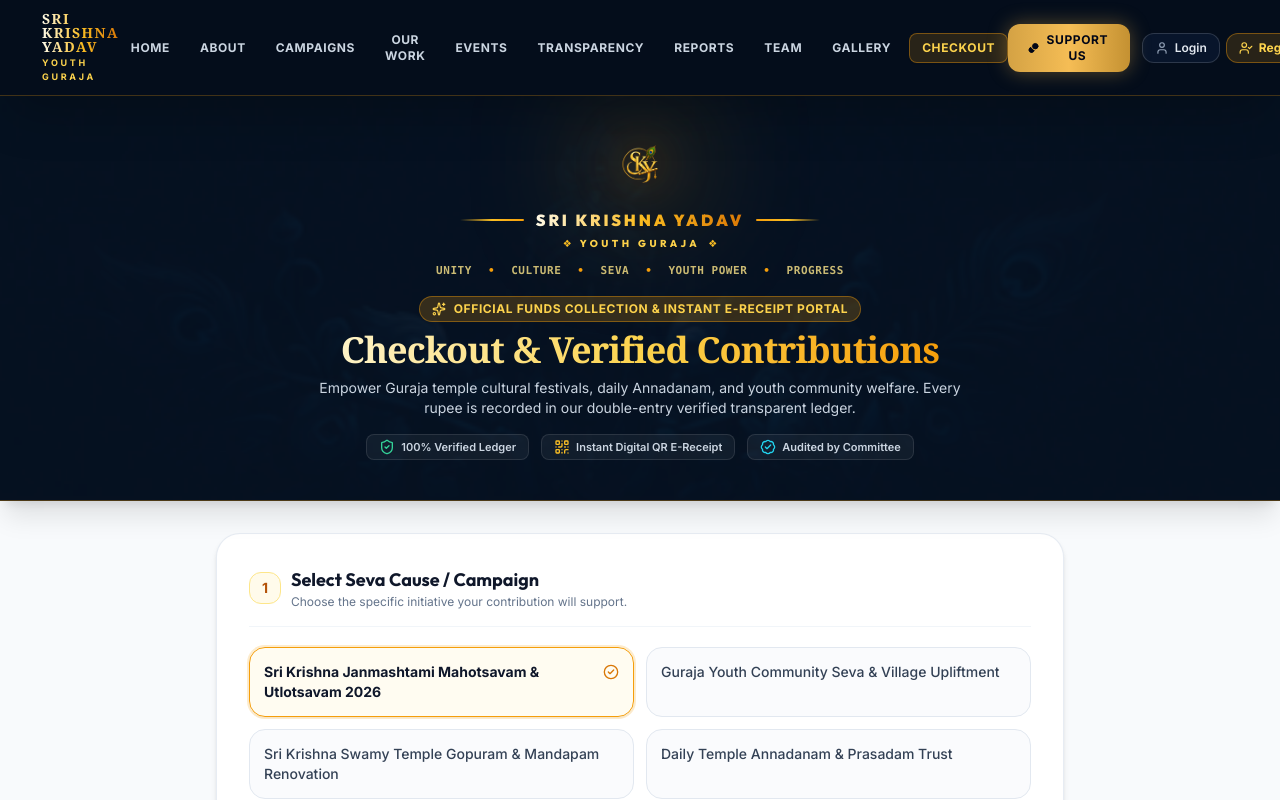
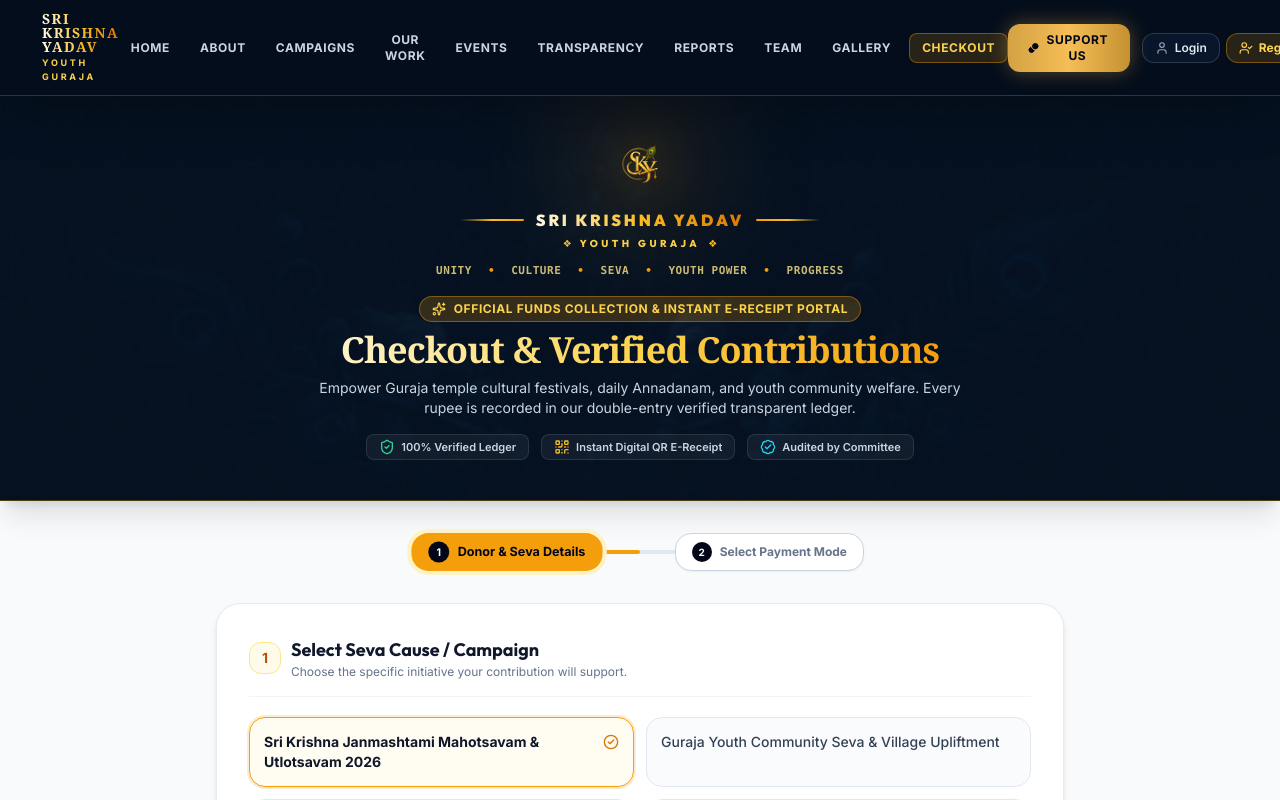
Before and after one commit to vicky-89027/sky-guraja-platform, a React (Vite) app in the folder public-website/: page / in a window 1280 px wide. Both pictures are taken after a click on the button "SUPPORT US". Shown: the top 800 px of the page. Built offline with nearby package versions, Linux system fonts and the light colour scheme.

Commit message:
feat: separate checkout into 2-step flow with payment mode selection on next page

```diff
--- a/public-website/src/pages/CheckoutPage.tsx
+++ b/public-website/src/pages/CheckoutPage.tsx
@@ -23,7 +23,8 @@
   HeartHandshake,
   FileText,
   BadgeCheck,
-  Info
+  Info,
+  Edit3
 } from 'lucide-react';
 import { QRCodeSVG } from 'qrcode.react';
 import confetti from 'canvas-confetti';
@@ -79,6 +80,9 @@
   const [cashReference, setCashReference] = useState('');
   const [cashNotes, setCashNotes] = useState('');
 
+  // 2-Step Flow: Step 1 = Donor & Campaign Details, Step 2 = Select Payment Mode
+  const [step, setStep] = useState<1 | 2>(1);
+
   // Processing & Receipt
   const [isSubmitting, setIsSubmitting] = useState(false);
   const [errorMessage, setErrorMessage] = useState('');
@@ -118,6 +122,30 @@
     navigator.clipboard.writeText(upiId);
     setCopiedUpi(true);
     setTimeout(() => setCopiedUpi(false), 2500);
+  };
+
+  const handleProceedToPayment = (e?: React.FormEvent) => {
+    if (e) e.preventDefault();
+    setErrorMessage('');
+
+    if (!donorName.trim()) {
+      setErrorMessage('Please enter Donor Full Name.');
+      return;
+    }
+
+    const cleanPhone = donorPhone.replace(/[^0-9]/g, '');
+    if (cleanPhone.length < 10) {
+      setErrorMessage('Please enter a valid 10-digit mobile number for official E-Receipt.');
+      return;
+    }
+
+    if (amount <= 0) {
+      setErrorMessage('Contribution amount must be greater than ₹0.');
+      return;
+    }
+
+    setStep(2);
+    window.scrollTo({ top: 200, behavior: 'smooth' });
   };
 
   const handleSubmitContribution = async (e: React.FormEvent) => {
@@ -278,6 +306,7 @@
 
   const handleResetForNew = () => {
     setCompletedReceipt(null);
+    setStep(1);
     setCustomAmountStr('1116');
     setAmount(1116);
     setPaymentMethod('UPI');
@@ -334,9 +363,60 @@
       <div className="max-w-4xl mx-auto px-4 sm:px-6 pt-8">
         {!completedReceipt ? (
           /* =========================================================================
-             CHECKOUT FORM VIEW
+             CHECKOUT 2-STEP FLOW
              ========================================================================= */
-          <form onSubmit={handleSubmitContribution} className="space-y-8">
+          <div className="space-y-8">
+            {/* Step Progress Stepper */}
+            <div className="max-w-md mx-auto mb-6">
+              <div className="flex items-center justify-between relative">
+                <div className="absolute left-0 top-1/2 -translate-y-1/2 h-1 bg-slate-200 w-full -z-0 rounded-full" />
+                <div
+                  className="absolute left-0 top-1/2 -translate-y-1/2 h-1 bg-amber-500 transition-all duration-300 -z-0 rounded-full"
+                  style={{ width: step === 1 ? '50%' : '100%' }}
+                />
+
+                {/* Step 1 Pill */}
+                <button
+                  type="button"
+                  onClick={() => {
+                    setStep(1);
+                    window.scrollTo({ top: 200, behavior: 'smooth' });
+                  }}
+                  className={`relative z-10 flex items-center gap-2 px-4 py-2 rounded-2xl text-xs font-bold transition-all shadow-sm ${
+                    step === 1
+                      ? 'bg-amber-500 text-slate-950 shadow-md ring-4 ring-amber-100 scale-105'
+                      : 'bg-white text-slate-700 border border-slate-300 hover:border-amber-400'
+                  }`}
+                >
+                  <span className="w-5 h-5 rounded-full bg-slate-950 text-white flex items-center justify-center text-[10px] font-black">
+                    1
+                  </span>
+                  <span>Donor & Seva Details</span>
+                </button>
+
+                {/* Step 2 Pill */}
+                <button
+                  type="button"
+                  onClick={() => {
+                    if (donorName.trim() && donorPhone.replace(/[^0-9]/g, '').length >= 10 && amount > 0) {
+                      setStep(2);
+                      window.scrollTo({ top: 200, behavior: 'smooth' });
+                    }
+                  }}
+                  className={`relative z-10 flex items-center gap-2 px-4 py-2 rounded-2xl text-xs font-bold transition-all shadow-sm ${
+                    step === 2
+                      ? 'bg-amber-500 text-slate-950 shadow-md ring-4 ring-amber-100 scale-105'
+                      : 'bg-white text-slate-500 border border-slate-300'
+                  }`}
+                >
+                  <span className="w-5 h-5 rounded-full bg-slate-950 text-white flex items-center justify-center text-[10px] font-black">
+                    2
+                  </span>
+                  <span>Select Payment Mode</span>
+                </button>
+              </div>
+            </div>
+
             {errorMessage && (
               <div className="p-4 bg-rose-50 border border-rose-200 rounded-2xl flex items-start gap-3 text-rose-800 text-sm animate-shake shadow-sm">
                 <AlertTriangle className="w-5 h-5 text-rose-600 flex-shrink-0 mt-0.5" />
@@ -347,6 +427,11 @@
               </div>
             )}
 
+            {step === 1 ? (
+              /* =========================================================================
+                 STEP 1: DONOR & CAMPAIGN DETAILS
+                 ========================================================================= */
+              <form onSubmit={handleProceedToPayment} className="space-y-8 animate-fadeIn">
                 {/* 1. SEVA CAMPAIGN SELECTOR */}
                 <div className="bg-white rounded-3xl p-6 sm:p-8 border border-slate-200/80 shadow-md">
                   <div className="flex items-center gap-2.5 pb-4 border-b border-slate-100">
@@ -525,6 +610,63 @@
                       </span>
                       {amountToWords(amount)}
                     </div>
+                  </div>
+                </div>
+
+                {/* PROCEED BUTTON */}
+                <div className="pt-2">
+                  <button
+                    type="submit"
+                    className="w-full py-4 bg-gradient-to-r from-[#D4A244] via-[#F5BD55] to-[#C49132] hover:from-[#E5B869] hover:to-[#D4A244] text-slate-950 font-serif font-black text-base sm:text-lg tracking-wider uppercase rounded-2xl shadow-[0_0_30px_rgba(212,162,68,0.4)] transition-all transform active:scale-[0.99] flex items-center justify-center gap-2"
+                  >
+                    <span>Proceed to Select Payment Mode</span>
+                    <ArrowRight className="w-5 h-5" />
+                  </button>
+
+                  <div className="mt-4 text-center text-xs text-slate-500 flex items-center justify-center gap-2">
+                    <ShieldCheck className="w-4 h-4 text-emerald-600" />
+                    <span>Sri Krishna Yadav Youth Guraja • Double-entry immutable financial ledger</span>
+                  </div>
+                </div>
+              </form>
+            ) : (
+              /* =========================================================================
+                 STEP 2: SELECT PAYMENT MODE & COMPLETE CONTRIBUTION (NEXT PAGE)
+                 ========================================================================= */
+              <form onSubmit={handleSubmitContribution} className="space-y-8 animate-fadeIn">
+                {/* Contribution Summary Header Card */}
+                <div className="bg-gradient-to-r from-[#08152B] to-[#0D2246] p-6 rounded-3xl text-white border border-amber-500/40 shadow-xl flex flex-wrap items-center justify-between gap-4">
+                  <div className="space-y-1">
+                    <div className="text-[11px] font-bold text-amber-300 uppercase tracking-wider flex items-center gap-1.5">
+                      <Sparkles className="w-3.5 h-3.5" />
+                      Contribution Summary
+                    </div>
+                    <div className="text-base sm:text-lg font-bold text-white leading-tight">
+                      {selectedCampaign}
+                    </div>
+                    <div className="text-xs text-slate-300">
+                      Donor: <span className="font-semibold text-white">{donorName}</span> • Phone: <span className="font-mono text-white">+91 {donorPhone}</span>
+                    </div>
+                  </div>
+
+                  <div className="flex items-center gap-4">
+                    <div className="text-right">
+                      <div className="text-[10px] text-slate-400 uppercase font-mono tracking-wider">Total Payable</div>
+                      <div className="text-2xl sm:text-3xl font-black font-mono text-amber-300">
+                        ₹{amount.toLocaleString('en-IN')}
+                      </div>
+                    </div>
+                    <button
+                      type="button"
+                      onClick={() => {
+                        setStep(1);
+                        window.scrollTo({ top: 200, behavior: 'smooth' });
+                      }}
+                      className="px-3.5 py-2 bg-white/10 hover:bg-white/20 border border-white/20 rounded-xl text-xs font-bold text-amber-300 transition-all flex items-center gap-1 shadow-sm"
+                    >
+                      <Edit3 className="w-3.5 h-3.5" />
+                      <span>Edit</span>
+                    </button>
                   </div>
                 </div>
 
@@ -768,12 +910,23 @@
                   )}
                 </div>
 
-            {/* 5. SUBMIT BUTTON & DISCLAIMER */}
-            <div className="pt-2">
+                {/* 5. SUBMIT BUTTON & NAVIGATION */}
+                <div className="pt-2 flex flex-col sm:flex-row items-center gap-3">
+                  <button
+                    type="button"
+                    onClick={() => {
+                      setStep(1);
+                      window.scrollTo({ top: 200, behavior: 'smooth' });
+                    }}
+                    className="w-full sm:w-auto px-6 py-4 bg-slate-200 hover:bg-slate-300 text-slate-800 font-bold text-sm uppercase tracking-wider rounded-2xl transition-all"
+                  >
+                    ← Back to Details
+                  </button>
+
                   <button
                     type="submit"
                     disabled={isSubmitting}
-                className="w-full py-4 bg-gradient-to-r from-[#D4A244] via-[#F5BD55] to-[#C49132] hover:from-[#E5B869] hover:to-[#D4A244] text-slate-950 font-serif font-black text-base sm:text-lg tracking-wider uppercase rounded-2xl shadow-[0_0_30px_rgba(212,162,68,0.4)] transition-all transform active:scale-[0.99] flex items-center justify-center gap-2 disabled:opacity-50"
+                    className="flex-1 w-full py-4 bg-gradient-to-r from-[#D4A244] via-[#F5BD55] to-[#C49132] hover:from-[#E5B869] hover:to-[#D4A244] text-slate-950 font-serif font-black text-base sm:text-lg tracking-wider uppercase rounded-2xl shadow-[0_0_30px_rgba(212,162,68,0.4)] transition-all transform active:scale-[0.99] flex items-center justify-center gap-2 disabled:opacity-50"
                   >
                     {isSubmitting ? (
                       <>
@@ -789,13 +942,15 @@
                       </>
                     )}
                   </button>
+                </div>
 
-              <div className="mt-4 text-center text-xs text-slate-500 flex items-center justify-center gap-2">
+                <div className="mt-2 text-center text-xs text-slate-500 flex items-center justify-center gap-2">
                   <ShieldCheck className="w-4 h-4 text-emerald-600" />
                   <span>Sri Krishna Yadav Youth Guraja • Double-entry immutable financial ledger</span>
                 </div>
+              </form>
+            )}
           </div>
-          </form>
         ) : (
           /* =========================================================================
              COMPLETED RECEIPT VIEW (OFFICIAL E-RECEIPT)
```
Also changed, not shown: 2 other files (tests, documents, lock files or other folders). Lines whose indentation alone changed are shown as unchanged.
